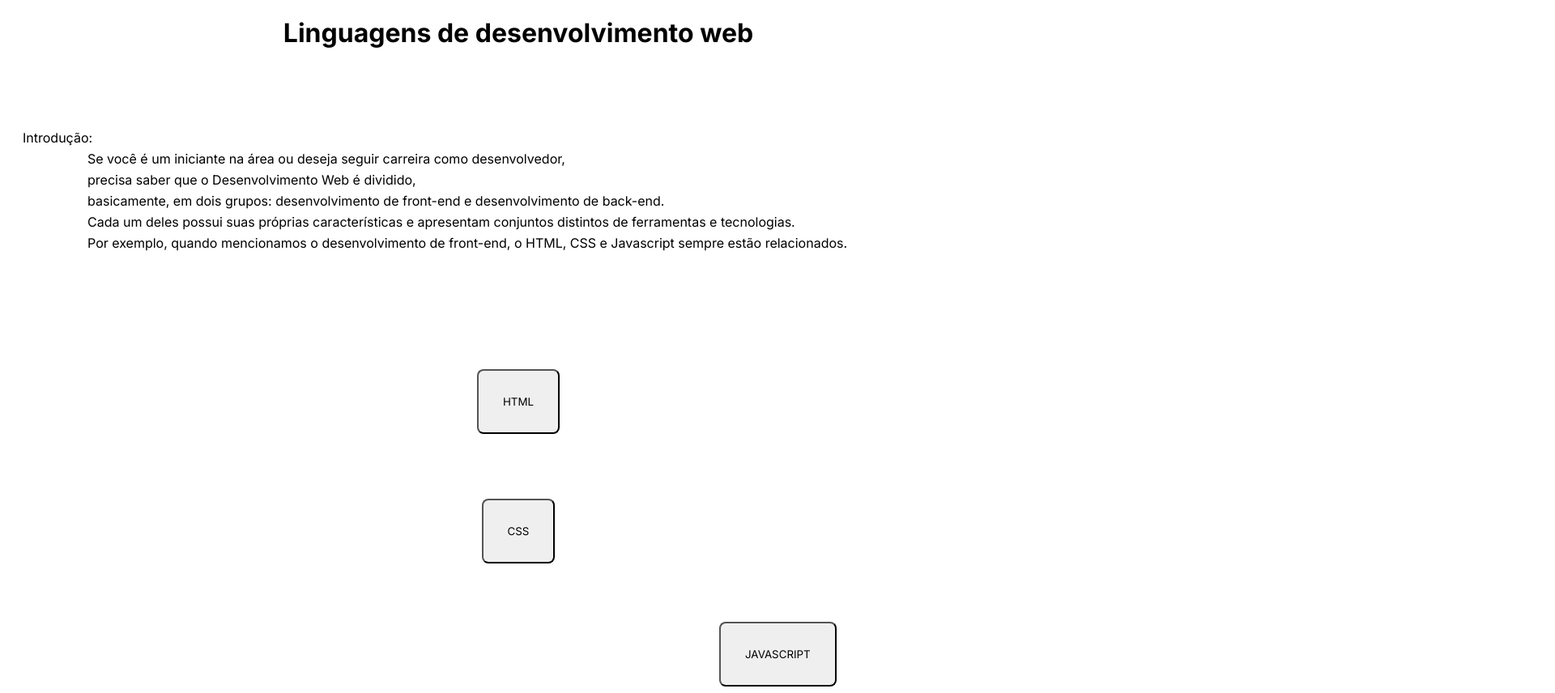
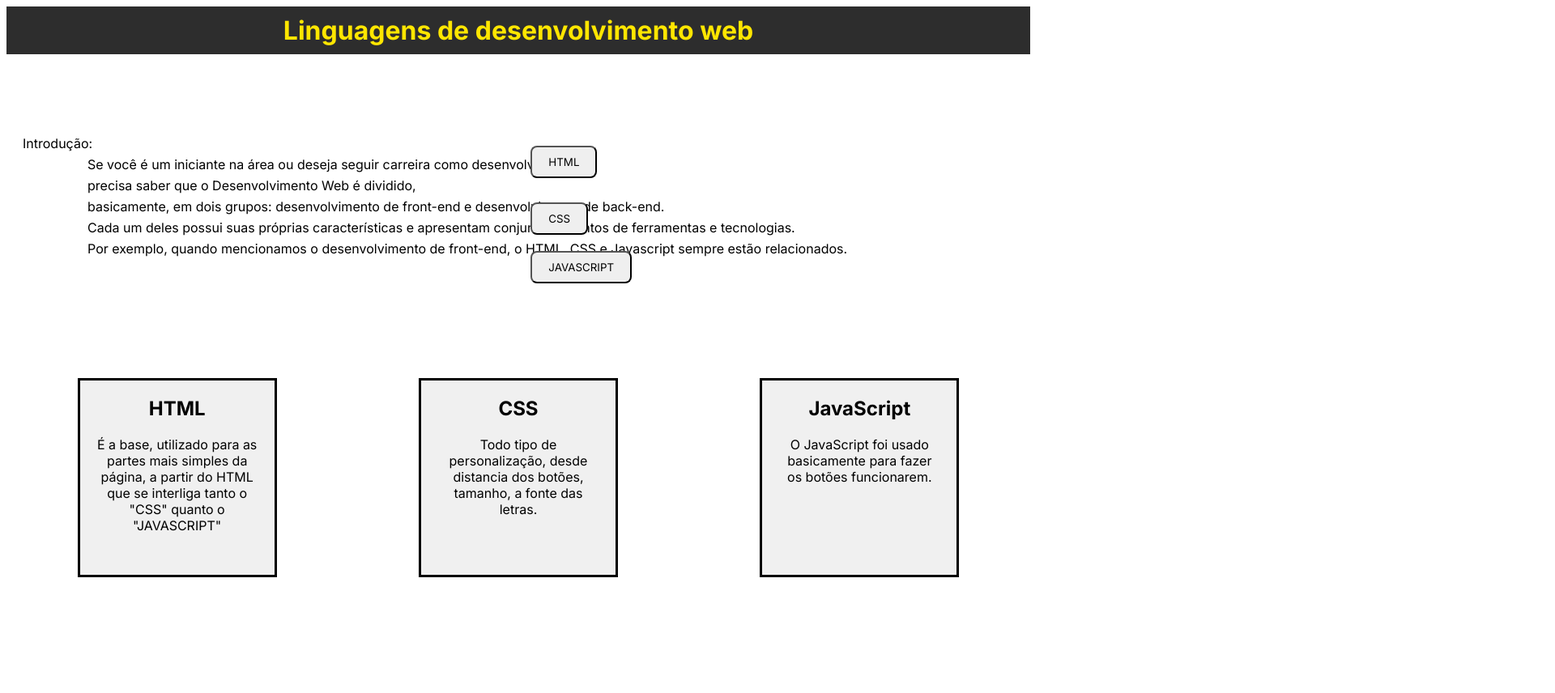
Before and after one commit to GioNicolas/SITE, a plain HTML site: page index.html in a window 1280 px wide. Shown: the top 856 px of the page at 81% size, 1920 px wide, since content can reach past the window. After the commit the page ends 800 px from the top, so only its background shows below. Drawn offline with Linux system fonts and the light colour scheme.

Commit message:
adicão de novos arquivos

```diff
--- a/index.html
+++ b/index.html
@@ -8,31 +8,19 @@
   <link rel="stylesheet" href="styles.css">
 </head>
 
-<body>
-  <h1 class="nome">Linguagens de desenvolvimento web</h1>
+<body bgcolor="#fff">
+  <header class="top-bar">
+    <h1>Linguagens de desenvolvimento web</h1>
+  </header>
+
   <p class="intro">Introdução: </p>
   <p class="resumo">Se você é um iniciante na área ou deseja seguir carreira como desenvolvedor,</p>
-     <p class="resumo">precisa saber que o Desenvolvimento Web é dividido,</p>
-     <p class="resumo">basicamente, em dois grupos: desenvolvimento de front-end e desenvolvimento de back-end.</p>
-     <p class="resumo">Cada um deles possui suas próprias características e apresentam conjuntos distintos de ferramentas e tecnologias.</p>
-    <p class="resumo">Por exemplo, quando mencionamos o desenvolvimento de front-end, o HTML, CSS e Javascript sempre estão relacionados.</p>
-  <section class="butos">
-    <div class="buto">
-      <!-- Botão para abrir o modal -->
-      <button id="openModal" class="buto">HTML</button>
-    </div>
-    <div class="buto2">
-      <!-- Botão para abrir o modal -->
-      <button id="openModal2" class="buto">CSS</button>
-    </div>
-    <div class="buto3">
-      <!-- Botão para abrir o modal -->
-      <button id="openModal3" class="buto">JAVASCRIPT</button>
-    </div>
-  </section>
-  <!-- O modal -->
+  <p class="resumo">precisa saber que o Desenvolvimento Web é dividido,</p>
+  <p class="resumo">basicamente, em dois grupos: desenvolvimento de front-end e desenvolvimento de back-end.</p>
+  <p class="resumo">Cada um deles possui suas próprias características e apresentam conjuntos distintos de ferramentas e tecnologias.</p>
+  <p class="resumo">Por exemplo, quando mencionamos o desenvolvimento de front-end, o HTML, CSS e Javascript sempre estão relacionados.</p>
+
   <div id="myModal" class="modal">
-    <!-- Conteúdo do modal -->
     <div class="modal-content">
       <span id="close1" class="close">&times;</span>
       <h1 class="texto1">HyperText Markup Language</h1>
@@ -44,7 +32,6 @@
     </div>
   </div>
   <div id="myModal2" class="modal">
-    <!-- Conteúdo do modal -->
     <div class="modal-content">
       <span id="close2" class="close">&times;</span>
       <h1 class="texto1">Cascading Style Sheets</h1>
@@ -55,7 +42,6 @@
     </div>
   </div>
   <div id="myModal3" class="modal">
-    <!-- Conteúdo do modal -->
     <div class="modal-content">
       <span id="close3" class="close">&times;</span>
       <h1 class="texto1">JavaScript</h1>
@@ -65,6 +51,37 @@
         Wide Web</p>
     </div>
   </div>
+
+  <section class="butos">
+    <div class="buto">
+
+      <button id="openModal" class="buto">HTML</button>
+    </div>
+    <div class="buto2">
+
+      <button id="openModal2" class="buto">CSS</button>
+    </div>
+    <div class="buto3">
+
+      <button id="openModal3" class="buto">JAVASCRIPT</button>
+    </div>
+  </section>
+
+  <div class="container">
+    <div class="square">
+      <h2>HTML</h2>
+      <p>É a base, utilizado para as partes mais simples da página, a partir do HTML que se interliga tanto o "CSS" quanto o "JAVASCRIPT"</p>
+    </div>
+    <div class="square">
+      <h2>CSS</h2>
+      <p>Todo tipo de personalização, desde distancia dos botões, tamanho, a fonte das letras.</p>
+    </div>
+    <div class="square">
+      <h2>JavaScript</h2>
+      <p>O JavaScript foi usado basicamente para fazer os botões funcionarem.</p>
+    </div>
+  </div>
+
   <script src="main.js"></script>
 </body>
 
--- a/styles.css
+++ b/styles.css
@@ -20,44 +20,44 @@
 }
 
 
-.butos{
+.butos {
     display: flex;
     flex-direction: column;
-    align-items: center;
+    position: absolute;
+    top: 0;
+    right: 0;
+    margin-top: 150px; /* Ajuste conforme necessário */
+    margin-right:500px ;
+  }
 
-
-}
-
-.buto{
+  .buto {
     display: flex;
     border-radius: 8px;
-    cursor:pointer;
-    padding: 30px 30px;
-    margin-top: 50px;
+    cursor: pointer;
+    padding: 10px 20px;
+    margin-top: 10px;
+    margin-left: -20px;
+  }
 
-}
-.buto2{
+  .buto2 {
     display: flex;
     border-radius: 8px;
     border: #888;
-    cursor:pointer;
+    cursor: pointer;
     align-items: center;
+    margin-top: 10px;
+  }
 
-
-}
-.buto3{
+  .buto3 {
     display: flex;
     width: 100%;
     height: 100%;
     border-radius: 8px;
     border: #888;
-    cursor:pointer;
-    margin-left: 1760px;
-    margin-top: 22px;
+    cursor: pointer;
+    margin-top: 10px;
+  }
 
-
-
-}
 .modal {
     display: none; /* Oculta o modal por padrão */
     position: fixed; /* Posição fixa para cobrir toda a janela */
@@ -66,6 +66,7 @@
     width: 100%;
     height: 100%;
     background-color: rgba(0, 0, 0, 0.5); /* Fundo escuro semi-transparente */
+    z-index: 3;
 }
 
 /* Estilo para o conteúdo do modal */
@@ -77,6 +78,7 @@
     border-radius: 5px;
     height: 20%;
     width: 80%; /* Largura do modal */
+    z-index: 3;
 }
 
 /* Estilo para o botão de fechar */
@@ -101,3 +103,38 @@
     margin-top: 100px ;
     margin-left: 20px;
 }
+
+.top-bar {
+    background-color: #2d2d2d; /* Cor de fundo semelhante ao cabeçalho do site */
+    color: #ffe600; /* Cor do texto (branco) */
+    padding: 10px 20px;
+    text-align: center;
+  }
+
+  .top-bar h1 {
+    margin: 0;
+  }
+
+  .container {
+    display: flex;
+    justify-content: space-around;
+    margin-top: 50px;
+  }
+
+  .square {
+    width: 200px;
+    height: 200px;
+    background-color: #f0f0f0;
+    text-align: center;
+    padding: 20px;
+    border: 3px solid black;
+    margin-top: 100px;
+  }
+
+  .square h2 {
+    margin-top: 0;
+  }
+
+  .square p {
+    margin-bottom: 0;
+  }
```
Also changed, not shown: main.js (+4 -4 lines).
